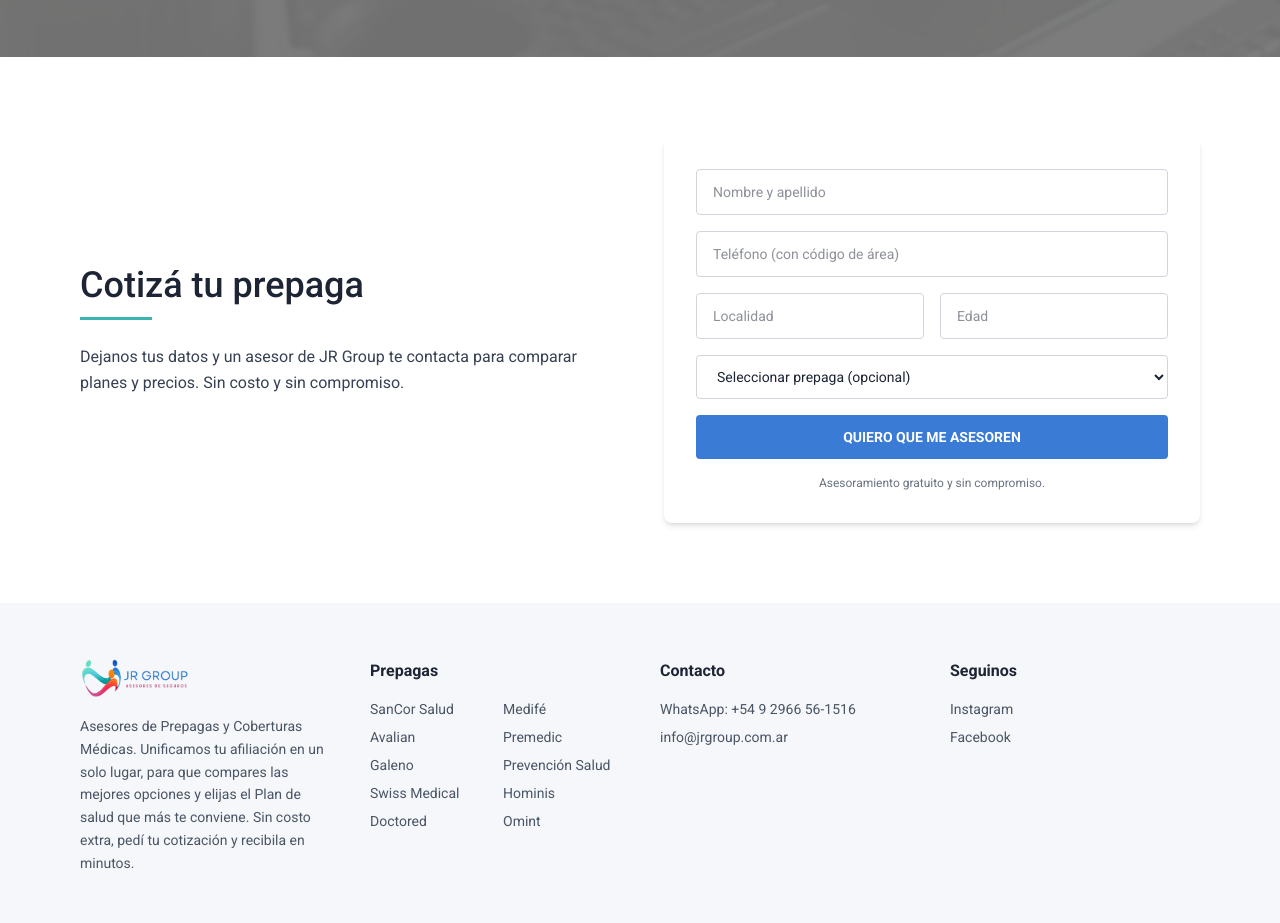
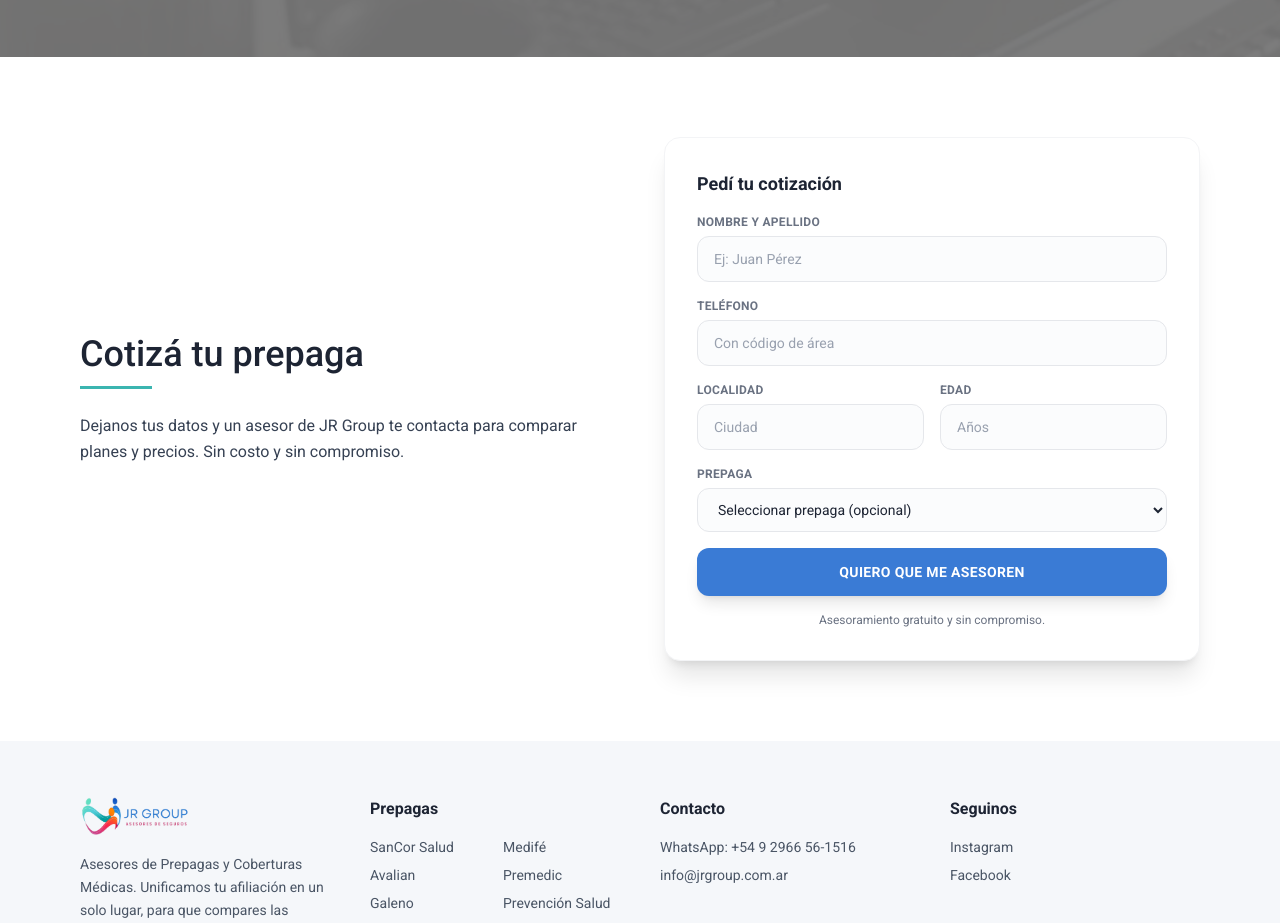
Before and after one commit to santiagofdmkt/jrgroup-web, a Next.js app: page / in a window 1280 px wide. Shown: the part 2400-3323 px from the top of the page. Built offline with nearby package versions, Linux system fonts and the light colour scheme.

Commit message:
modernizar diseno del formulario de contacto

```diff
--- a/components/FormularioLead.tsx
+++ b/components/FormularioLead.tsx
@@ -34,7 +34,7 @@ export default function FormularioLead({ prepagaInicial = "" }: Props) {
 
   if (estado === "ok") {
     return (
-      <div className="rounded-lg bg-white p-8 text-center shadow-md">
+      <div className="rounded-2xl border border-gray-100 bg-white p-8 text-center shadow-xl">
         <p className="text-2xl font-bold text-jr-azul">¡Gracias!</p>
         <p className="mt-2 text-gray-700">Recibimos tus datos. Un asesor te va a contactar a la brevedad.</p>
       </div>
@@ -42,16 +42,39 @@ export default function FormularioLead({ prepagaInicial = "" }: Props) {
   }
 
   const campo =
-    "w-full rounded border border-gray-300 px-4 py-3 text-sm focus:border-jr-azul focus:outline-none focus:ring-2 focus:ring-jr-azul/30";
+    "w-full rounded-xl border border-gray-200 bg-jr-fondo/40 px-4 py-3 text-sm text-jr-texto placeholder:text-gray-400 transition focus:border-jr-azul focus:bg-white focus:outline-none focus:ring-4 focus:ring-jr-azul/15";
+  const etiqueta = "mb-1.5 block text-xs font-semibold uppercase tracking-wide text-gray-500";
 
   return (
-    <form onSubmit={enviar} className="space-y-4 rounded-lg bg-white p-6 shadow-md md:p-8">
-      <input name="nombre" required placeholder="Nombre y apellido" className={campo} />
-      <input name="telefono" required type="tel" placeholder="Teléfono (con código de área)" className={campo} />
+    <form
+      onSubmit={enviar}
+      className="space-y-4 rounded-2xl border border-gray-100 bg-white p-6 shadow-xl md:p-8"
+    >
+      <h3 className="text-lg font-bold text-jr-texto">Pedí tu cotización</h3>
+
+      <div>
+        <label className={etiqueta}>Nombre y apellido</label>
+        <input name="nombre" required placeholder="Ej: Juan Pérez" className={campo} />
+      </div>
+
+      <div>
+        <label className={etiqueta}>Teléfono</label>
+        <input name="telefono" required type="tel" placeholder="Con código de área" className={campo} />
+      </div>
+
       <div className="grid grid-cols-2 gap-4">
-        <input name="zona" required placeholder="Localidad" className={campo} />
-        <input name="edad" required type="number" min={0} max={110} placeholder="Edad" className={campo} />
+        <div>
+          <label className={etiqueta}>Localidad</label>
+          <input name="zona" required placeholder="Ciudad" className={campo} />
         </div>
+        <div>
+          <label className={etiqueta}>Edad</label>
+          <input name="edad" required type="number" min={0} max={110} placeholder="Años" className={campo} />
+        </div>
+      </div>
+
+      <div>
+        <label className={etiqueta}>Prepaga</label>
         <select name="prepaga" defaultValue={prepagaInicial} className={campo}>
           <option value="">Seleccionar prepaga (opcional)</option>
           {prepagas.map((p) => (
@@ -60,10 +83,12 @@ export default function FormularioLead({ prepagaInicial = "" }: Props) {
             </option>
           ))}
         </select>
+      </div>
+
       <button
         type="submit"
         disabled={estado === "enviando"}
-        className="w-full rounded bg-jr-azul py-3 text-sm font-bold uppercase text-white hover:bg-jr-azul-oscuro disabled:opacity-60"
+        className="w-full rounded-xl bg-jr-azul py-3.5 text-sm font-bold uppercase tracking-wide text-white shadow-lg transition hover:-translate-y-0.5 hover:bg-jr-azul-oscuro hover:shadow-xl disabled:translate-y-0 disabled:opacity-60"
       >
         {estado === "enviando" ? "Enviando..." : "Quiero que me asesoren"}
       </button>
```
Lines whose indentation alone changed are shown as unchanged.
